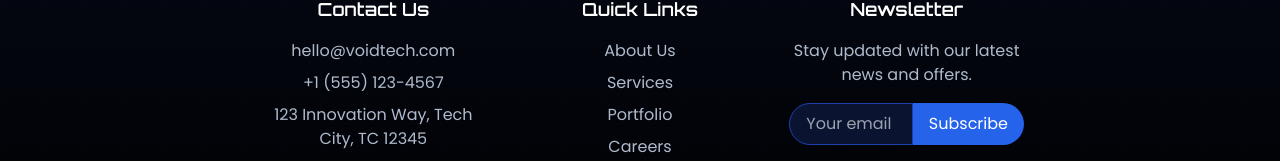
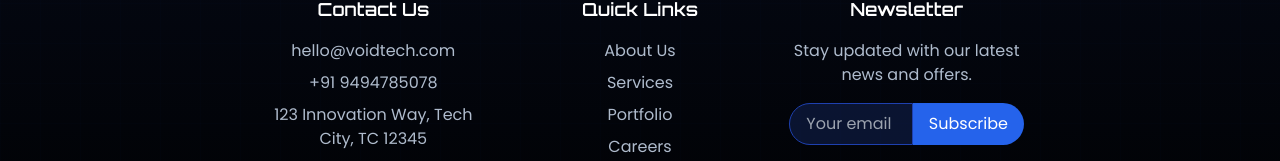
Before and after one commit to manitejagaddam/Void-Tech, a React (Vite) app: page / in a window 1280 px wide. Shown: the part 5370-5531 px from the top of the page. Built offline with nearby package versions, Linux system fonts and the light colour scheme.

Commit message:
updated footer

```diff
--- a/src/components/Footer.tsx
+++ b/src/components/Footer.tsx
@@ -32,7 +32,7 @@ const Footer: React.FC = () => {
             <div>
               <h3 className="text-lg font-semibold text-white mb-4">Contact Us</h3>
               <p className="text-blue-100/80 mb-2">hello@voidtech.com</p>
-              <p className="text-blue-100/80 mb-2">+1 (555) 123-4567</p>
+              <p className="text-blue-100/80 mb-2">+91 9494785078</p>
               <p className="text-blue-100/80">123 Innovation Way, Tech City, TC 12345</p>
             </div>
 
```
